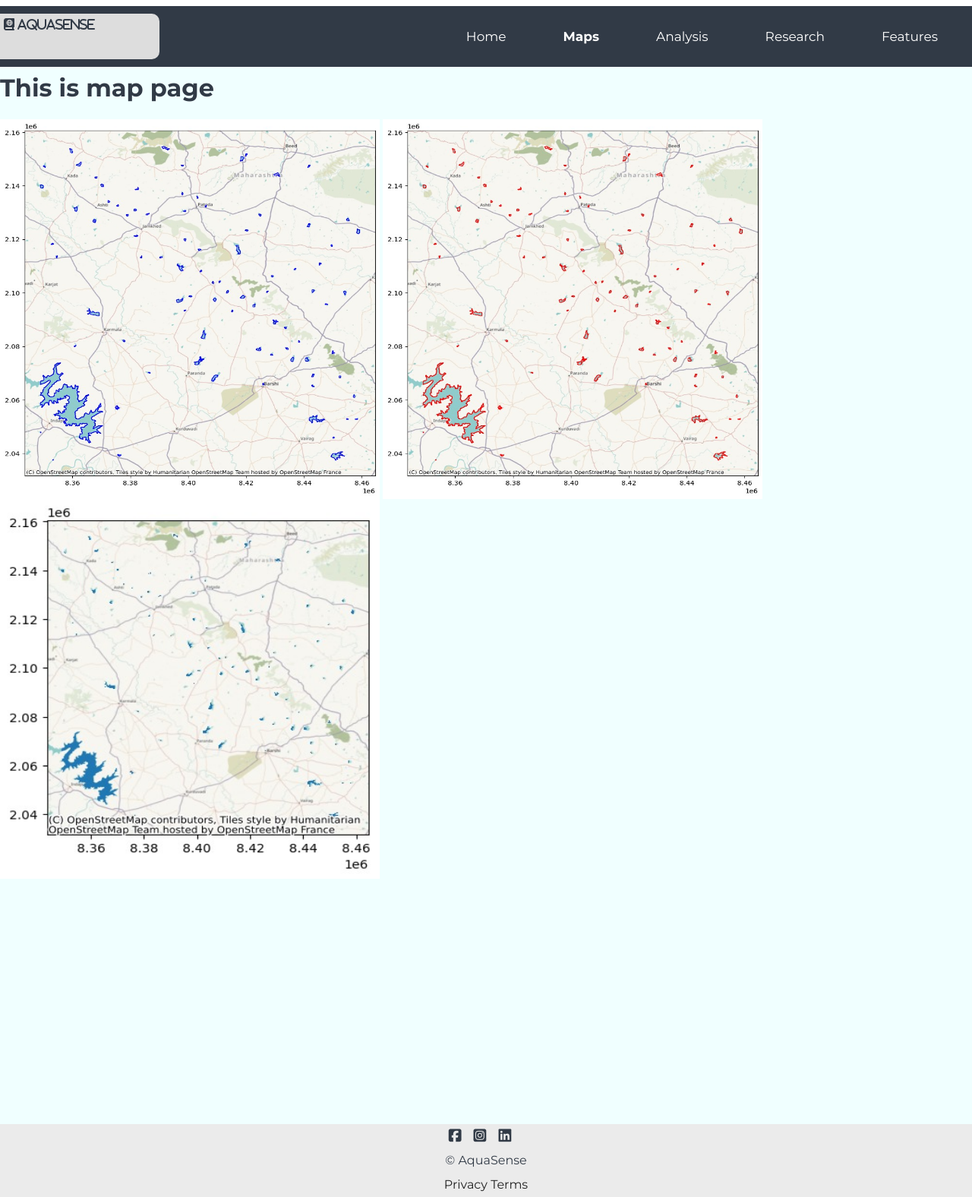
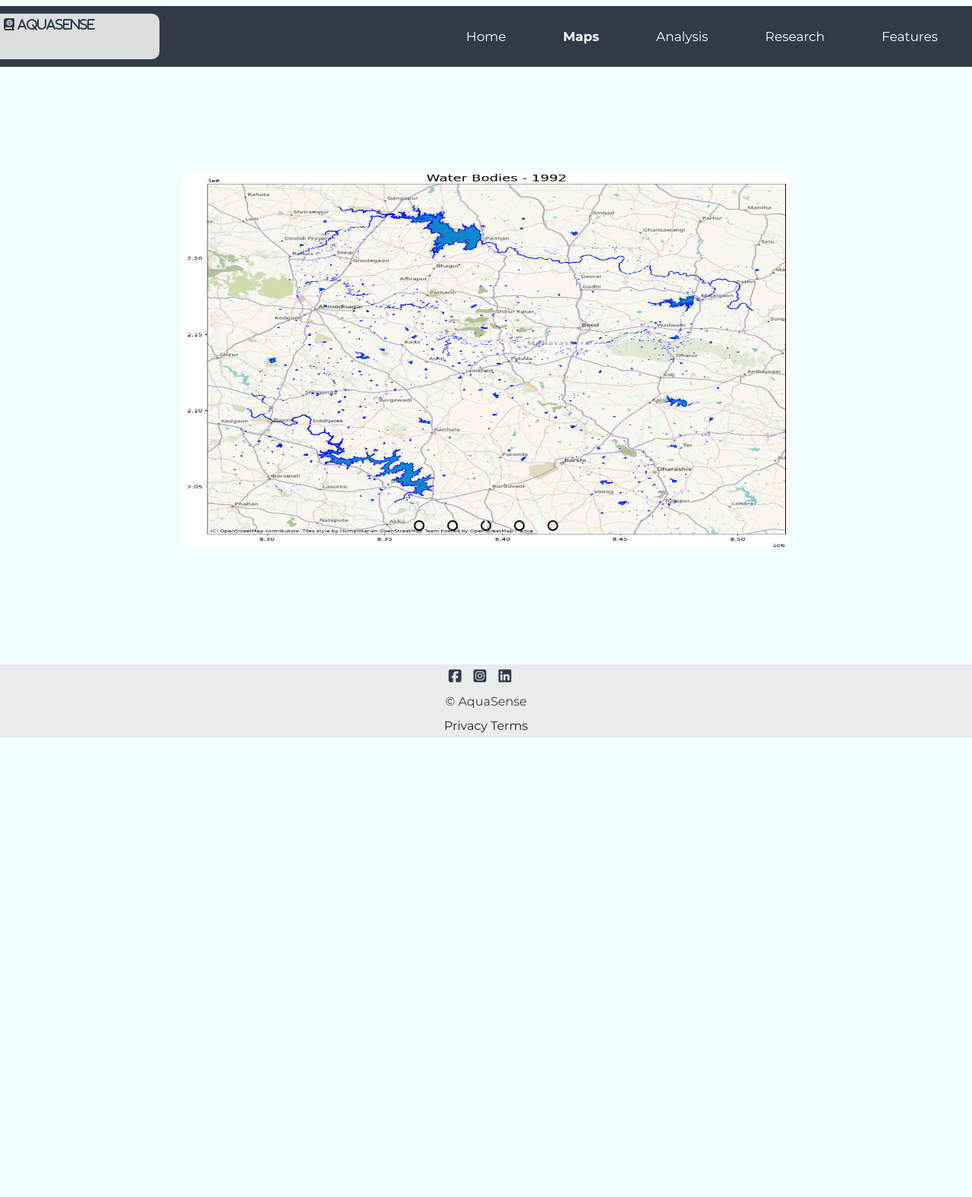
Before and after one commit to Gautammangesh/Python-Project, a Flask app: page /maps in a window 1280 px wide. Shown: the whole page at 76% size. After the commit the page ends 971 px from the top, so only its background shows below. Run offline with Flask 3, Linux system fonts and the light colour scheme.

Commit message:
Add Map slider in the webpage

```diff
--- a/static/styles.css
+++ b/static/styles.css
@@ -143,3 +143,128 @@ iframe {
     left: 50%;
     transform: translate(-50%, -50%);
 }
+
+
+
+/* Maps */
+
+body {
+  padding: 0;
+  margin: 0;
+  height: 100vh;
+  justify-content: center;
+  align-items: center;
+  background: #F0FFFF;
+}
+
+.section {
+  margin: 0;
+  padding: 0;
+  height: 100vh;
+  display: flex;
+  justify-content: center;
+  align-items: center;
+}
+
+.slider {
+  width: 800px;
+  height: 500px;
+  border-radius: 10px;
+  overflow: hidden;
+}
+
+.slide {
+  width: 500%;
+  height: 500px;
+  display: flex;
+}
+
+.slide input {
+  display: none;
+}
+
+.st{
+  width: 20%;
+  transition: 1s;
+}
+
+.st img{
+  width: 800px;
+  height: 500px;
+}
+
+.nav-m {
+  position: absolute;
+  width: 800px;
+  margin-top: -40px;
+  justify-content: center;
+  display: flex;
+}
+
+.m-btn{
+  border: 2px solid#F0FFFF;
+  padding-block-end: 5px;
+  border-radius: 10px;
+  cursor: pointer;
+  transition: 1s;
+}
+
+.m-btn:not(:last-child){
+  margin-right: 30px;
+}
+
+.m-btn:hover{
+  background-color: #F0FFFF;
+}
+
+#radio1:checked ~.first{
+  margin-left: 0;
+}
+#radio2:checked ~.first{
+  margin-left: -20%;
+}
+#radio3:checked ~.first{
+  margin-left: -40%;
+}
+#radio4:checked ~.first{
+  margin-left: -60%;
+}
+#radio5:checked ~.first{
+  margin-left: -80%;
+}
+
+.nav-auto{
+  position: absolute;
+  width: 800px;
+  margin-top: 460px;
+  display: flex;
+  justify-content: center;
+}
+
+.nav-auto div{
+  border: 2px solid #000;
+  padding: 5px;
+  border-radius: 10px;
+  transition: 1s;
+}
+
+.nav-auto div:not(:last-child) {
+  margin-right: 30px;
+  justify-content: center;
+}
+
+#radio1:checked ~.nav-auto .a-b1{
+  background-color: #23e3c2;
+}
+#radio2:checked ~.nav-auto .a-b2{
+  background-color: #23e3c2;
+}
+#radio3:checked ~.nav-auto .a-b3{
+  background-color: #23e3c2;
+}
+#radio4:checked ~.nav-auto .a-b4{
+  background-color: #23e3c2;
+}
+#radio5:checked ~.nav-auto .a-b5{
+  background-color: #23e3c2;
+}
--- a/templates/Maps.html
+++ b/templates/Maps.html
@@ -10,7 +10,12 @@
       crossorigin="anonymous"
       referrerpolicy="no-referrer"
     />
-    <script src="https://cdnjs.cloudflare.com/ajax/libs/Chart.js/4.4.1/chart.min.js" integrity="sha512-L0Shl7nXXzIlBSUUPpxrokqq4ojqgZFQczTYlGjzONGTDAcLremjwaWv5A+EDLnxhQzY5xUZPWLOLqYRkY0Cbw==" crossorigin="anonymous" referrerpolicy="no-referrer"></script>
+    <script
+      src="https://cdnjs.cloudflare.com/ajax/libs/Chart.js/4.4.1/chart.min.js"
+      integrity="sha512-L0Shl7nXXzIlBSUUPpxrokqq4ojqgZFQczTYlGjzONGTDAcLremjwaWv5A+EDLnxhQzY5xUZPWLOLqYRkY0Cbw=="
+      crossorigin="anonymous"
+      referrerpolicy="no-referrer"
+    ></script>
     <title>AquaSense</title>
     <link
       rel="stylesheet"
@@ -23,48 +28,108 @@
       rel="stylesheet"
     />
     <script src="{{ url_for('static', filename='js/plotly-latest.min.js') }}"></script>
-
   </head>
   <body>
-    <div class="main" style="background-color:#F0FFFF;">
     <!-- Navbar -->
     <div class="navbar">
       <div class="logo">
-          <i class="fa-solid fa-book-atlas" color="Red" padding-top="5rem" height="10px" width="10px"> AquaSense</i>
+        <i
+          class="fa-solid fa-book-atlas"
+          color="Red"
+          padding-top="5rem"
+          height="10px"
+          width="10px"
+        >
+          AquaSense</i
+        >
       </div>
       <div class="links">
-          <a href="/" class="{{ 'active' if request.path == '/' else '' }}">Home</a>
-          <a href="/maps" class="{{ 'active' if request.path == '/maps' else '' }}">Maps</a>
-          <a href="/analysis" class="{{ 'active' if request.path == '/analysis' else '' }}">Analysis</a>
-          <a href="/research" class="{{ 'active' if request.path == '/research' else '' }}">Research</a>
-          <a href="/features" class="{{ 'active' if request.path == '/features' else '' }}">Features</a>
+        <a href="/" class="{{ 'active' if request.path == '/' else '' }}"
+          >Home</a
+        >
+        <a
+          href="/maps"
+          class="{{ 'active' if request.path == '/maps' else '' }}"
+          >Maps</a
+        >
+        <a
+          href="/analysis"
+          class="{{ 'active' if request.path == '/analysis' else '' }}"
+          >Analysis</a
+        >
+        <a
+          href="/research"
+          class="{{ 'active' if request.path == '/research' else '' }}"
+          >Research</a
+        >
+        <a
+          href="/features"
+          class="{{ 'active' if request.path == '/features' else '' }}"
+          >Features</a
+        >
       </div>
     </div>
-      <hr>
-      <br><br><br>
-      <h1>This is map page</h1>
-      <!-- Graph placeholder -->
+    <hr />
+    <br /><br /><br />
+    <section class="section">
+      <div class="slider">
+        <div class="slide">
+          <input type="radio" name="radio-btn" id="radio1" />
+          <input type="radio" name="radio-btn" id="radio2" />
+          <input type="radio" name="radio-btn" id="radio3" />
+          <input type="radio" name="radio-btn" id="radio4" />
+          <input type="radio" name="radio-btn" id="radio5" />
 
-        <img src="static\page1.jpg" alt="Shape file"
-        width= "500"
-        height= "500"
-        align="center"
-        >
+          <div class="st first">
+            <img src="static\1992.png" alt="" />
+          </div>
 
-        <img src="static\page2.jpg" alt="Shape file"
-        width= "500"
-        height= "500"
-        align="center"
-        >
+          <div class="st">
+            <img src="static\2000.png" alt="" />
+          </div>
 
-        <img src="static\page3.jpg" alt="Shape file"
-        width= "500"
-        height= "500"
-        align="center"
-        >
+          <div class="st">
+            <img src="static\2008.png" alt="" />
+          </div>
 
-      <br><br><br><br><br><br><br><br><br>
-      <br><br><br><br><br><br><br><br><br>
+          <div class="st">
+            <img src="static\2016.png" alt="" />
+          </div>
+
+          <div class="st">
+            <img src="static\2024.png" alt="" />
+          </div>
+
+          <div class="nav-auto">
+            <div class="a-b1"></div>
+            <div class="a-b2"></div>
+            <div class="a-b3"></div>
+            <div class="a-b4"></div>
+            <div class="a-b5"></div>
+          </div>
+        </div>
+
+        <div class="nav-m">
+          <label for="radio1" class="m-btn"></label>
+          <label for="radio2" class="m-btn"></label>
+          <label for="radio3" class="m-btn"></label>
+          <label for="radio4" class="m-btn"></label>
+          <label for="radio5" class="m-btn"></label>
+        </div>
+      </div>
+      <div></div>
+    </section>
+    <script type="text/javascript">
+      var counter = 1;
+      setInterval(function () {
+        document.getElementById("radio" + counter).checked = true;
+        counter++;
+        if (counter > 5) {
+          counter = 1;
+        }
+      }, 4000);
+    </script>
+
     <footer class="footer">
       <div class="f-info">
         <div class="f-info-socials">
@@ -79,8 +144,5 @@
         </div>
       </div>
     </footer>
-
-    </div>
-
   </body>
 </html>
```
Also changed, not shown: templates/Analysis.html (+87 -61 lines), templates/Features.html (+27 -12 lines), templates/index.html (+15 -10 lines), static/1992.png (added), static/2000.png (added), static/2008.png (added), static/2016.png (added), static/2024.png (added), static/page1.jpg (deleted), static/page2.jpg (deleted), static/page3.jpg (deleted). Lines whose indentation alone changed are shown as unchanged.
